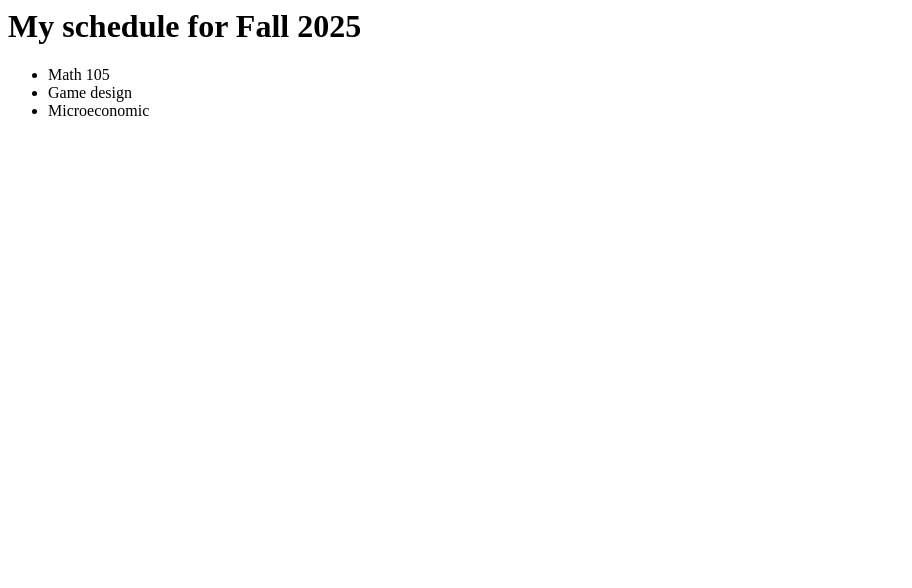
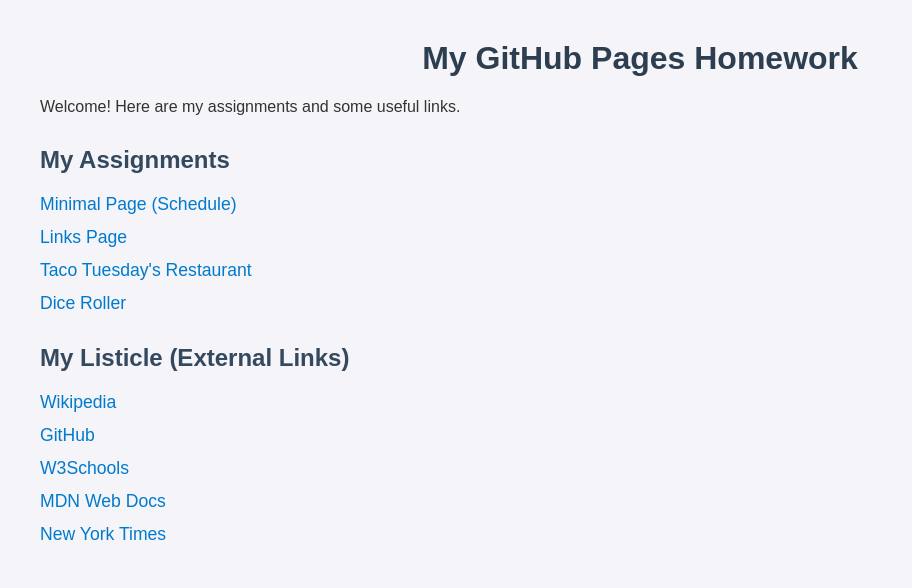
Before and after one commit to FrankZhang1023/Frank-s-GitHubId.github.io, a plain HTML site: page index.html in a window 1280 px wide. Shown: the whole page, without its empty margins (0-912 px from the left). Drawn offline with Linux system fonts and the light colour scheme.

Commit message:
Add files via upload

```diff
--- a/index.html
+++ b/index.html
@@ -1,15 +1,60 @@
-<html>
+<!DOCTYPE html>
+<html lang="en">
 <head>
-    <!-- This shows up in the window title bar -->
-    <title>My GitHub Pages Site</title>
+<meta charset="UTF-8">
+<meta name="viewport" content="width=device-width, initial-scale=1.0">
+<title>My IGME-110 Homework</title>
+<style>
+body {
+font-family: sans-serif;
+margin: 40px;
+background-color: #f4f4f9;
+color: #333;
+}
+h1 {
+text-align: center;
+color: #2c3e50;
+}
+h2 {
+margin-top: 30px;
+color: #34495e;
+}
+ul {
+list-style-type: none;
+padding: 0;
+}
+li {
+margin: 12px 0;
+}
+a {
+text-decoration: none;
+color: #007acc;
+font-size: 1.1em;
+}
+a:hover {
+color: #e74c3c;
+}
+</style>
 </head>
 <body>
-    <!-- Everything "inside" the body tag shows up in the browser window -->
-    <h1>My schedule for Fall 2025</h1>
+<h1>My GitHub Pages Homework</h1>
+<p>Welcome! Here are my assignments and some useful links.</p>
+
+<h2>My Assignments</h2>
 <ul>
-      <li>Math 105</li>
-      <li>Game design</li>
-      <li>Microeconomic</li>
+<li><a href="minimal.html">Minimal Page (Schedule)</a></li>
+<li><a href="links.html">Links Page</a></li>
+<li><a href="tacos.html">Taco Tuesday's Restaurant</a></li>
+<li><a href="dice-roller.html">Dice Roller</a></li>
+</ul>
+
+<h2>My Listicle (External Links)</h2>
+<ul>
+<li><a href="https://www.wikipedia.org/" target="_blank">Wikipedia</a></li>
+<li><a href="https://www.github.com/" target="_blank">GitHub</a></li>
+<li><a href="https://www.w3schools.com/" target="_blank">W3Schools</a></li>
+<li><a href="https://developer.mozilla.org/" target="_blank">MDN Web Docs</a></li>
+<li><a href="https://www.nytimes.com/" target="_blank">New York Times</a></li>
 </ul>
 </body>
 </html>
```
Lines whose indentation alone changed are shown as unchanged.
